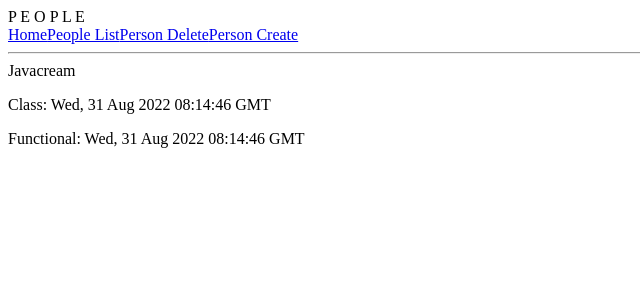
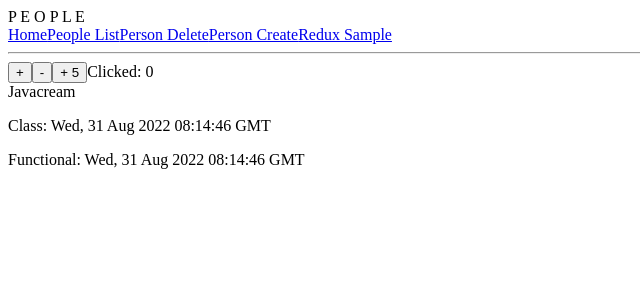
Before and after one commit to Javacream/org.javacream.training.react, a React (Create React App) app in the folder training/: page /redux in a window 1280 px wide. Shown: the top 300 px of the page, without its empty margins (0-640 px from the left). Built offline with nearby package versions, Linux system fonts and the light colour scheme; the HTML template or start-up script is replaced by a standard one.

Commit message:
introduce redux

```diff
--- a/training/package.json
+++ b/training/package.json
@@ -3,6 +3,7 @@
   "version": "0.1.0",
   "private": true,
   "dependencies": {
+    "@reduxjs/toolkit": "^1.8.6",
     "@testing-library/jest-dom": "^5.16.5",
     "@testing-library/react": "^13.4.0",
     "@testing-library/user-event": "^13.5.0",
@@ -11,6 +12,7 @@
     "react-router": "^6.4.3",
     "react-router-dom": "^6.4.3",
     "react-scripts": "5.0.1",
+    "redux": "^4.2.0",
     "rxjs": "^7.5.7",
     "web-vitals": "^2.1.4"
   },
--- /dev/null
+++ b/training/src/demo/redux/CounterSlice.js
@@ -0,0 +1,25 @@
+import {createSlice} from '@reduxjs/toolkit'
+
+const counterSliceTemplate =
+{
+    name: 'counter',
+    initialState: {
+        value: 0
+    },
+    reducers: {
+        increment(state, action){
+            state.value += 1
+        },
+        decrement(state, action){
+            state.value -= 1
+        },
+        change(state, action){
+            state.value += action.payload.number
+        },
+    }
+}
+
+const counterSlice = createSlice(counterSliceTemplate)
+
+export const {increment, decrement, change} = counterSlice.actions
+export default counterSlice.reducer
--- /dev/null
+++ b/training/src/demo/redux/components/CounterComponent.js
@@ -0,0 +1,21 @@
+import { store } from "../../../people/PeopleApplicationContext";
+import {useEffect, useState} from 'react'
+import {increment, decrement, change} from '../CounterSlice'
+
+export default function CounterComponent(){
+    const [value, updateValue] = useState(0);
+    const updateComponent = () => {
+        const state = store.getState()
+        updateValue(state.counter.value)
+    }
+
+    useEffect( () => store.subscribe(updateComponent))
+    return (
+        <>
+            <button id="increment" onClick={() => store.dispatch(increment())}>+</button>
+            <button id="decrement" onClick={() => store.dispatch(decrement())}>-</button>
+            <button id="batch"  onClick={() => store.dispatch(change({number: 5}))}>+ 5</button>
+            Clicked: <span id="value">{value}</span>
+        </>
+    )
+}
--- a/training/src/people/PeopleApplicationContext.js
+++ b/training/src/people/PeopleApplicationContext.js
@@ -1,5 +1,7 @@
 import { PeopleModel } from "./model/People";
 import {Subject} from 'rxjs'
+import {configureStore} from '@reduxjs/toolkit'
+import counterReducers from '../demo/redux/CounterSlice'
 let peopleModel = new PeopleModel()
 let applicationTitle= "P E O P L E"
 let company= "Javacream"
@@ -22,4 +24,12 @@ whiteboard.personCreated.subscribe((message) => log.next(message))
 whiteboard.personDeleted.subscribe((message) => log.next(message))
 
 whiteboard.log = log
-export {peopleModel, applicationTitle, company, whiteboard}
+
+const store = configureStore(
+    {
+        reducer: {
+            counter: counterReducers
+        }
+    }
+)
+export {peopleModel, applicationTitle, company, whiteboard, store}
--- a/training/src/people/components/Content.js
+++ b/training/src/people/components/Content.js
@@ -5,6 +5,7 @@ import DeletePersonComponent from './DeletePersonComponent';
 import NavigationComponent from './NavigationComponent';
 import { BrowserRouter } from 'react-router-dom';
 import {Routes, Route} from 'react-router'
+import CounterComponent from '../../demo/redux/components/CounterComponent';
 function Content() {
   return (
     <div >
@@ -16,6 +17,7 @@ function Content() {
           <Route path="/list" element={<PeopleList />}></Route>
           <Route path="/delete"  element={<DeletePersonComponent />}></Route>
           <Route path="/create"  element={<CreatePersonComponent />}></Route>
+          <Route path="/redux"  element={<CounterComponent />}></Route>
 
         </Routes>
       </BrowserRouter>
--- a/training/src/people/components/NavigationComponent.js
+++ b/training/src/people/components/NavigationComponent.js
@@ -6,6 +6,7 @@ export default function NavigationComponent(){
             <Link to="/list">People List</Link>
             <Link to="/delete">Person Delete</Link>
             <Link to="/create">Person Create</Link>
+            <Link to="/redux">Redux Sample</Link>
         </>
     )
 }
```
Also changed, not shown: 1 other file (tests, documents, lock files or other folders).
